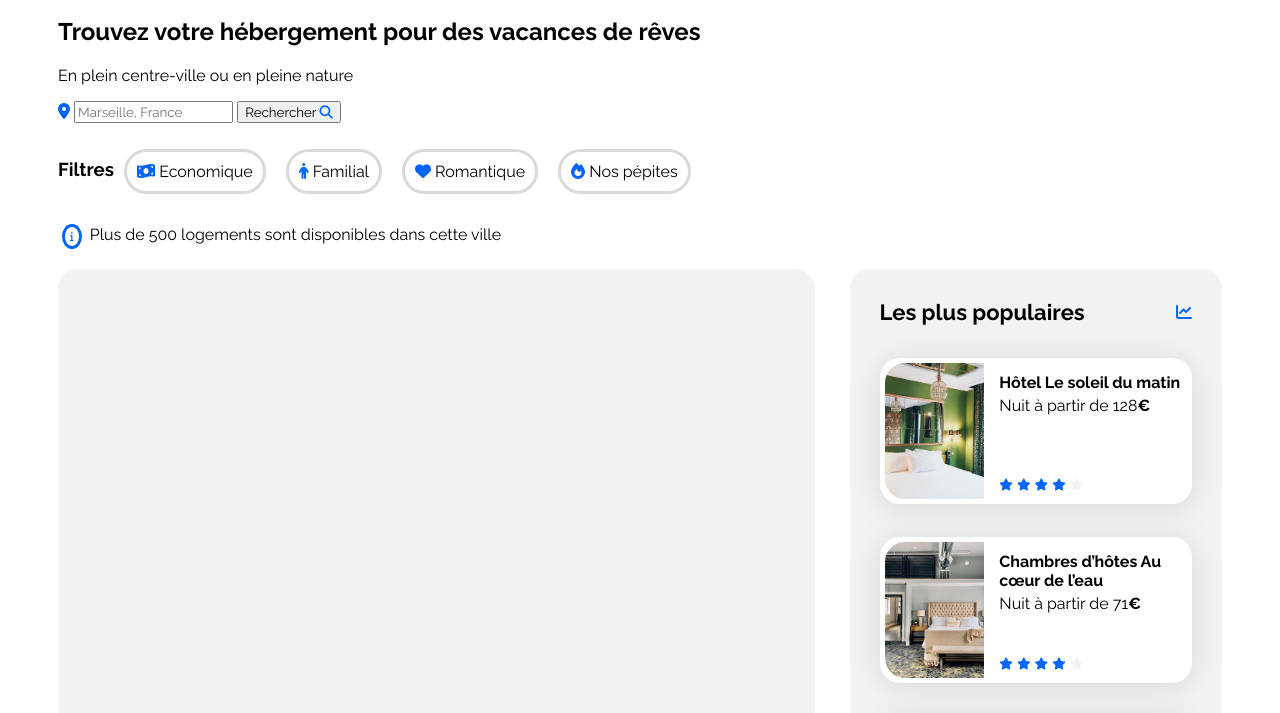
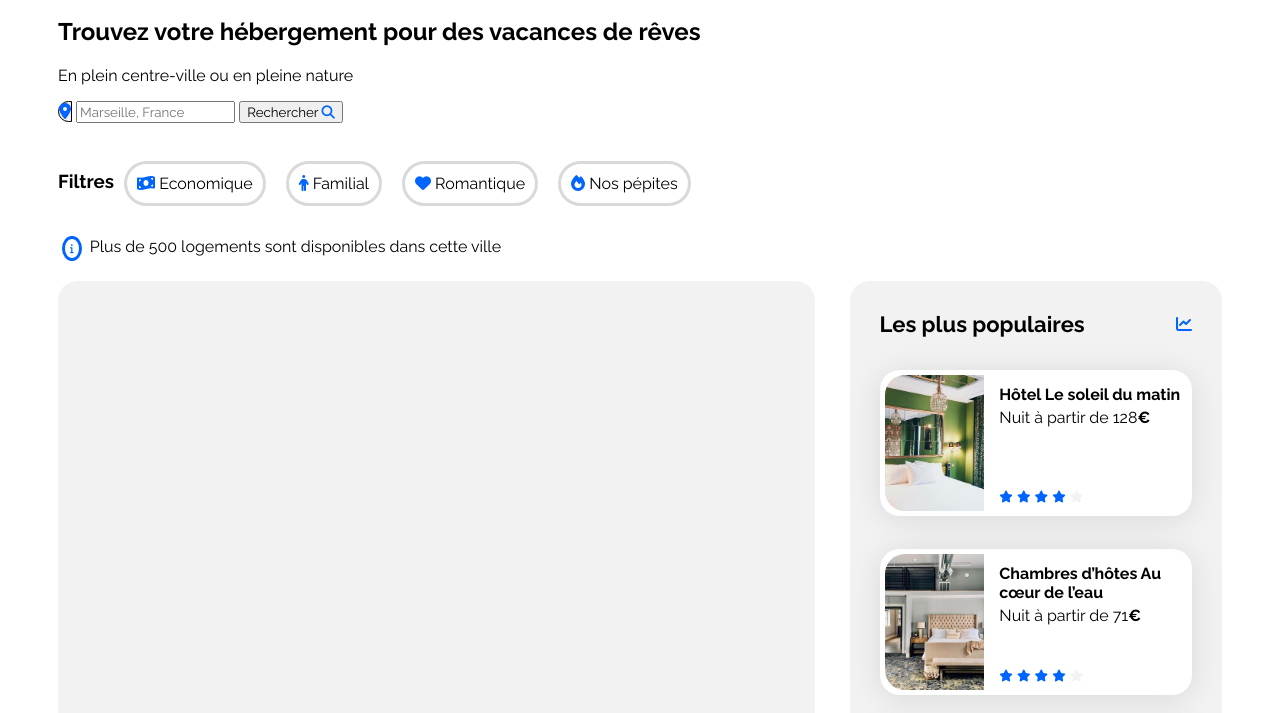
Before and after one commit to Pierrecrn/Projet-2-OC, a plain HTML site: page index.html in a window 1280 px wide. Shown: the part 62-775 px from the top of the page. Drawn offline with Linux system fonts and the light colour scheme.

Commit message:
Modif barre de recherche

```diff
--- a/css/styles.css
+++ b/css/styles.css
@@ -83,6 +83,17 @@ header {
 }
 
 /******* info-group *******/
+.search-bar {
+    width: 375px;
+    Height: 50px;
+}
+.search-bar label {
+    width: 50px;
+    height: 50px;
+    background-color:#F2F2F2;
+    border: 1px solid;
+    border-radius: 15px 0px 0px 15px;
+}
 .filtres {
     display: flex;
   }
```
